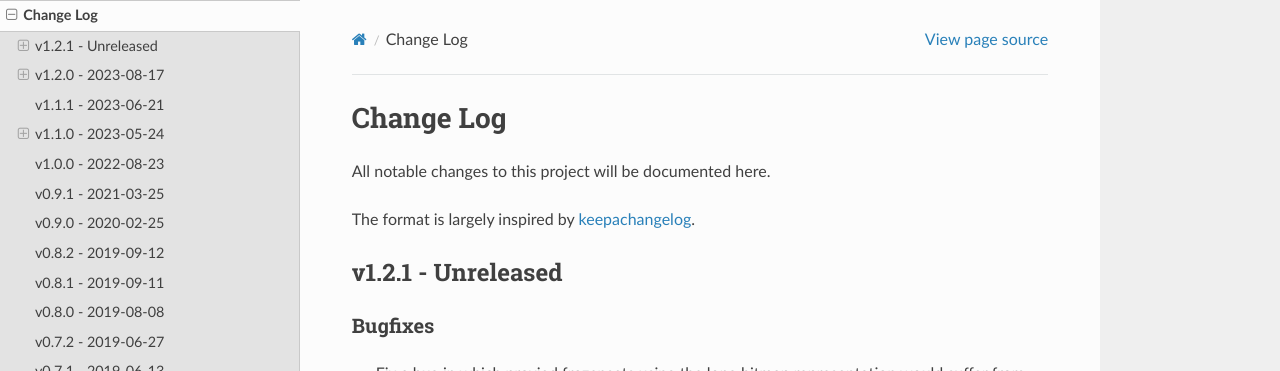
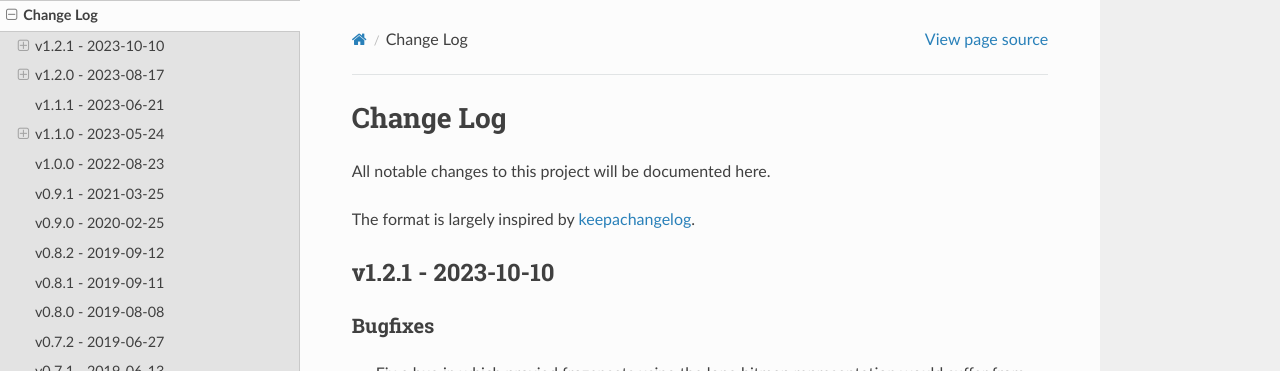
Before and after one commit to jampp/sharedbuffers, a Sphinx documentation site: the page built from doc/source/CHANGELOG.rst, in a window 1280 px wide and 900 px high. Shown: the top 371 px of the window. Built offline with Sphinx 7.4.7 and the Read the Docs theme 2.0.0, drawn with Linux system fonts in a browser that asks for light colours.

Commit message:
Mark 1.2.1 release date

```diff
--- a/doc/source/CHANGELOG.rst
+++ b/doc/source/CHANGELOG.rst
@@ -5,7 +5,7 @@ All notable changes to this project will be documented here.
 
 The format is largely inspired by keepachangelog_.
 
-v1.2.1 - Unreleased
+v1.2.1 - 2023-10-10
 ===================
 
 Bugfixes
```
